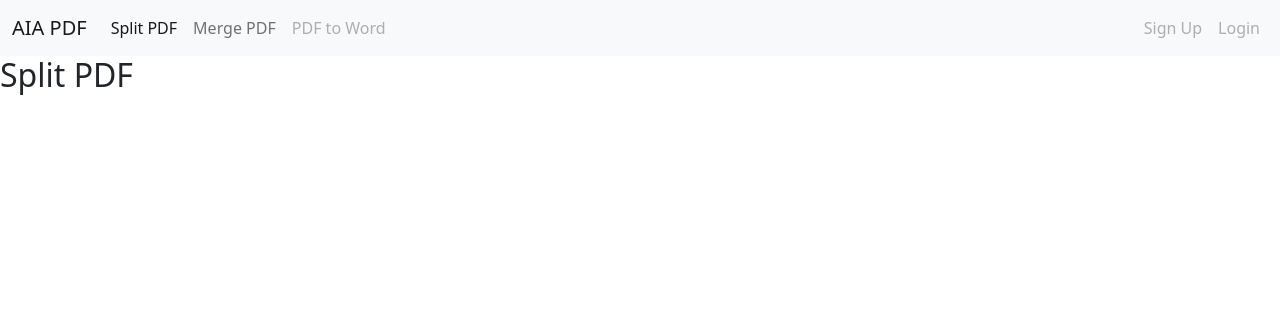
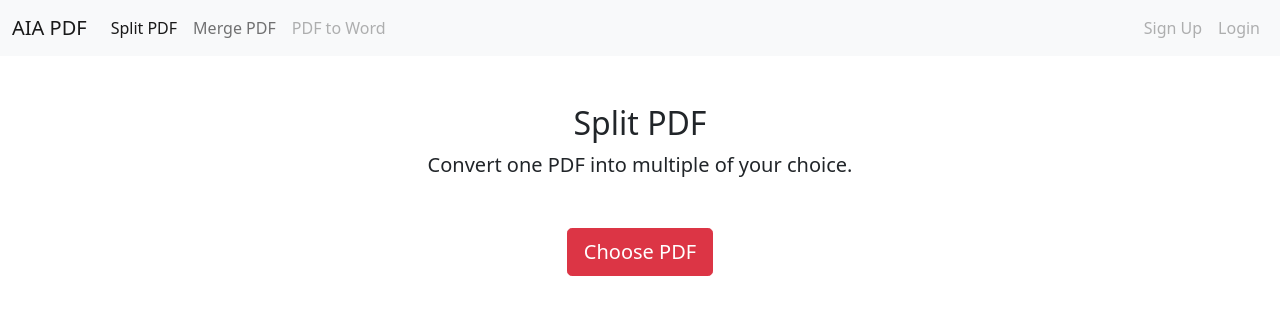
Before and after one commit to parthasarathysw/All-In-All-PDF, a Next.js app: page /splitpdf in a window 1280 px wide. Shown: the top 314 px of the page. Built offline with nearby package versions, Linux system fonts and the light colour scheme.

Commit message:
Split PDF Home and Rannge page added

```diff
--- /dev/null
+++ b/components/split/home.js
@@ -0,0 +1,36 @@
+import { useState, useEffect, useRef } from 'react';
+export default function Home(prop) {
+  const [tools, setTools] = useState([]);
+  const fileInput = useRef(null);
+  const fileInputChange = (e) => {
+    console.log(e.target.files[0]);
+    e.target.files.length > 0 ? prop.SetFile({ f: e.target.files[0] }) : prop.SetFile({});
+  };
+
+  return (
+    <div className="container">
+      <div className="my-5">
+        <h2 className="h2 text-center">Split PDF</h2>
+        <p className="lead text-center">
+          Convert one PDF into multiple of your choice.
+        </p>
+        <div className="my-5 d-flex flex-row justify-content-center align-items-center">
+          <button
+            className="btn btn-danger btn-lg btn-md-lg"
+            onClick={(e) => {
+              fileInput.current.click();
+            }}
+          >
+            Choose PDF
+          </button>
+          <input
+            ref={fileInput}
+            type="file"
+            className="d-none"
+            onChange={fileInputChange}
+          />
+        </div>
+      </div>
+    </div>
+  );
+}
--- /dev/null
+++ b/components/split/range.js
@@ -0,0 +1,4 @@
+import { useState, useEffect, useRef } from 'react';
+export default function Range(prop) {
+  return <h1>Range</h1>;
+}
--- a/pages/splitpdf/index.js
+++ b/pages/splitpdf/index.js
@@ -1,16 +1,28 @@
 import Head from 'next/head';
 import Layout from '../../components/layout.js';
+import Home from '../../components/split/home.js';
+import Range from '../../components/split/range.js';
 
-import { useState, useEffect } from 'react';
-export default function Home() {
-  const [tools, setTools] = useState([]);
+import { useState, useEffect, useRef } from 'react';
+
+export default function Index() {
+  const [SourceFile, setSourceFile] = useState({});
+  useEffect(() => {
+    //alert(Object.keys(SourceFile).length);
+    console.log(SourceFile);
+  }, [SourceFile]);
+  const page = () => {
+    if (Object.keys(SourceFile).length)
+      return <Range SetFile={setSourceFile} />;
+    else return <Home SetFile={setSourceFile} />;
+  };
 
   return (
     <Layout>
       <Head>
         <title>AIA PDF | Split PDF</title>
       </Head>
-      <h2>Split PDF</h2>
+      {page()}
     </Layout>
   );
 }
```
Also changed, not shown: pages/splitpdf/range.js (added).
